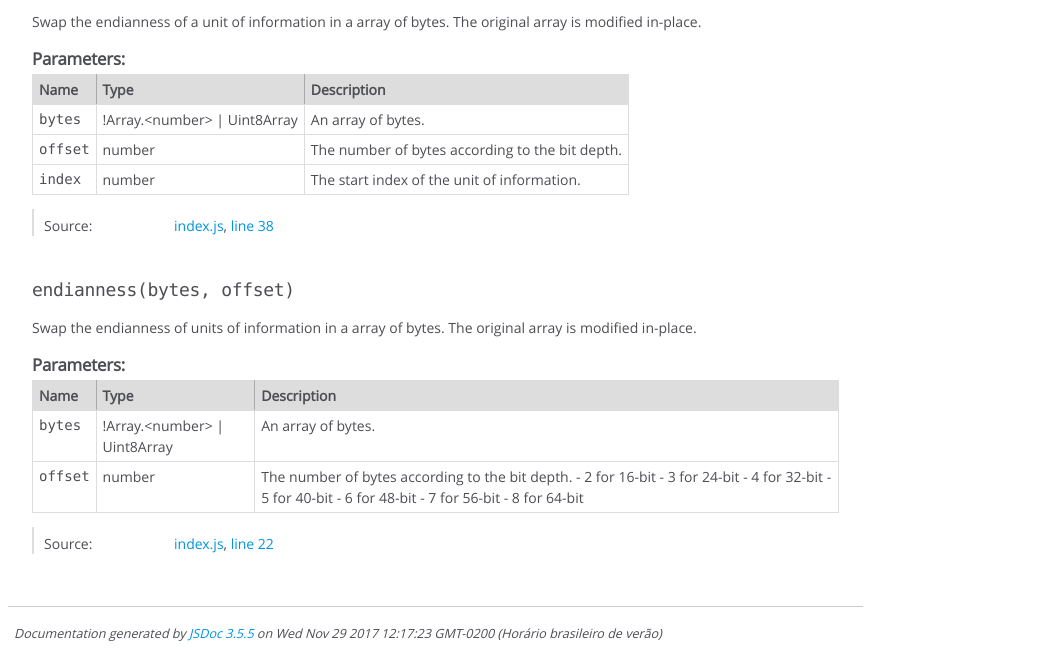
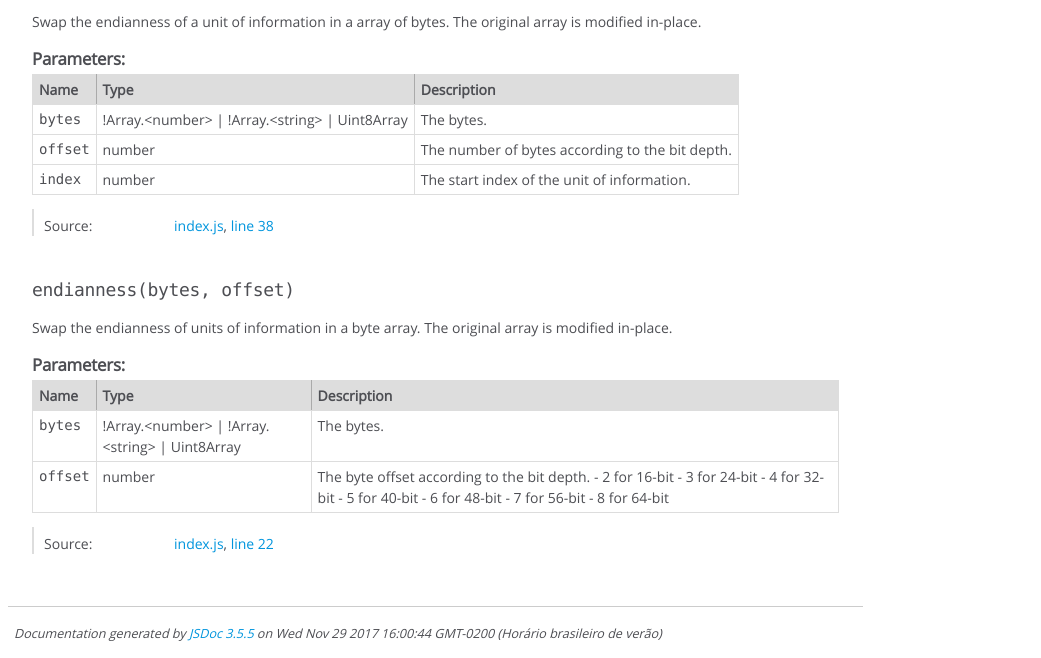
Before and after one commit to rochars/endianness, a website built with webpack: page docs/global.html in a window 1280 px wide. Shown: the part 251-909 px from the top of the page, without its empty margins (0-1041 px from the left). Built offline with nearby package versions, Linux system fonts and the light colour scheme.

Commit message:
fixed docs

```diff
--- a/docs/global.html
+++ b/docs/global.html
@@ -158,6 +158,9 @@ The original array is modified in-place.
 <span class="param-type">!Array.&lt;number></span>
 |
 
+<span class="param-type">!Array.&lt;string></span>
+|
+
 <span class="param-type">Uint8Array</span>
 
 
@@ -168,7 +171,7 @@ The original array is modified in-place.
 
 
 
-            <td class="description last">An array of bytes.</td>
+            <td class="description last">The bytes.</td>
         </tr>
 
 
@@ -297,7 +300,7 @@ The original array is modified in-place.
 
 
 <div class="description">
-    Swap the endianness of units of information in a array of bytes.
+    Swap the endianness of units of information in a byte array.
 The original array is modified in-place.
 </div>
 
@@ -343,6 +346,9 @@ The original array is modified in-place.
 <span class="param-type">!Array.&lt;number></span>
 |
 
+<span class="param-type">!Array.&lt;string></span>
+|
+
 <span class="param-type">Uint8Array</span>
 
 
@@ -353,7 +359,7 @@ The original array is modified in-place.
 
 
 
-            <td class="description last">An array of bytes.</td>
+            <td class="description last">The bytes.</td>
         </tr>
 
 
@@ -376,7 +382,7 @@ The original array is modified in-place.
 
 
 
-            <td class="description last">The number of bytes according to the bit depth.
+            <td class="description last">The byte offset according to the bit depth.
  - 2 for 16-bit
  - 3 for 24-bit
  - 4 for 32-bit
@@ -474,7 +480,7 @@ The original array is modified in-place.
 <br class="clear">
 
 <footer>
-    Documentation generated by <a href="https://github.com/jsdoc3/jsdoc">JSDoc 3.5.5</a> on Wed Nov 29 2017 12:17:23 GMT-0200 (Horário brasileiro de verão)
+    Documentation generated by <a href="https://github.com/jsdoc3/jsdoc">JSDoc 3.5.5</a> on Wed Nov 29 2017 16:00:44 GMT-0200 (Horário brasileiro de verão)
 </footer>
 
 <script> prettyPrint(); </script>
```
Also changed, not shown: docs/index.html (+1 -1 lines), docs/index.js.html (+5 -5 lines), index.js (+4 -4 lines), README.md, dist/endianness.js.
